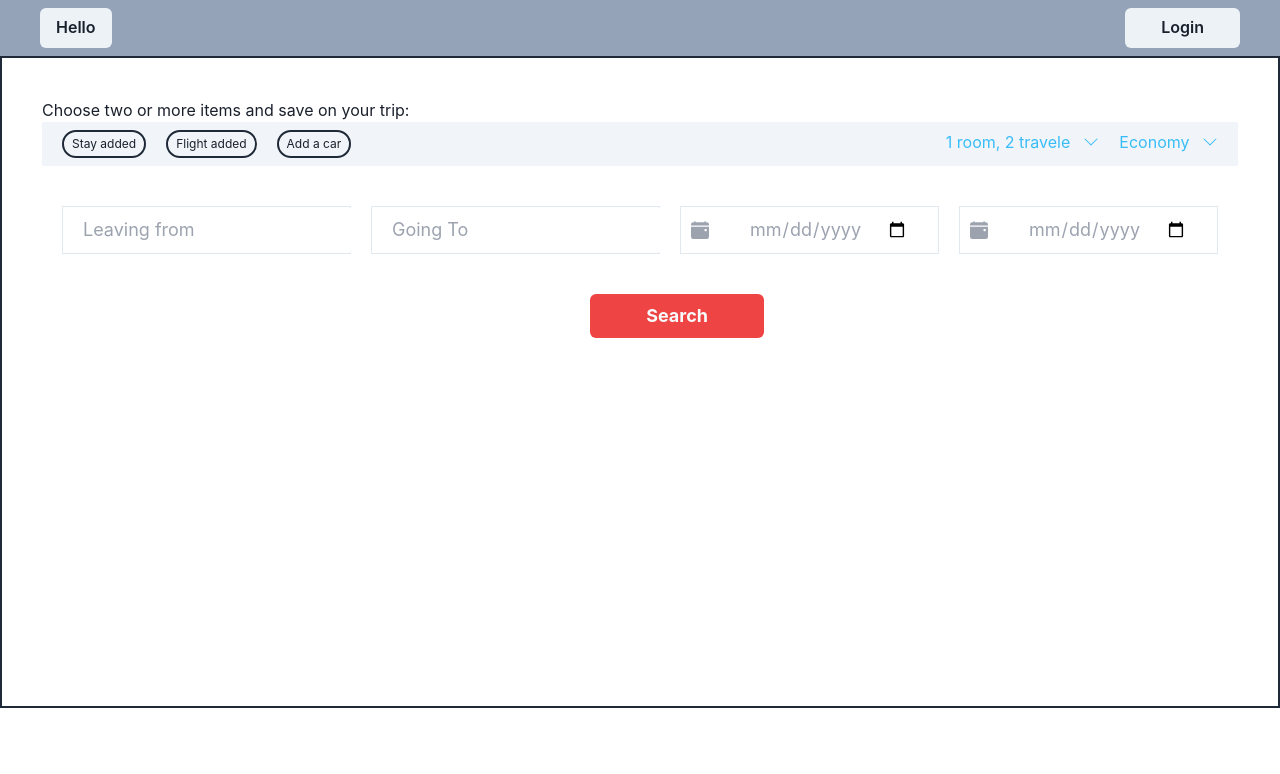
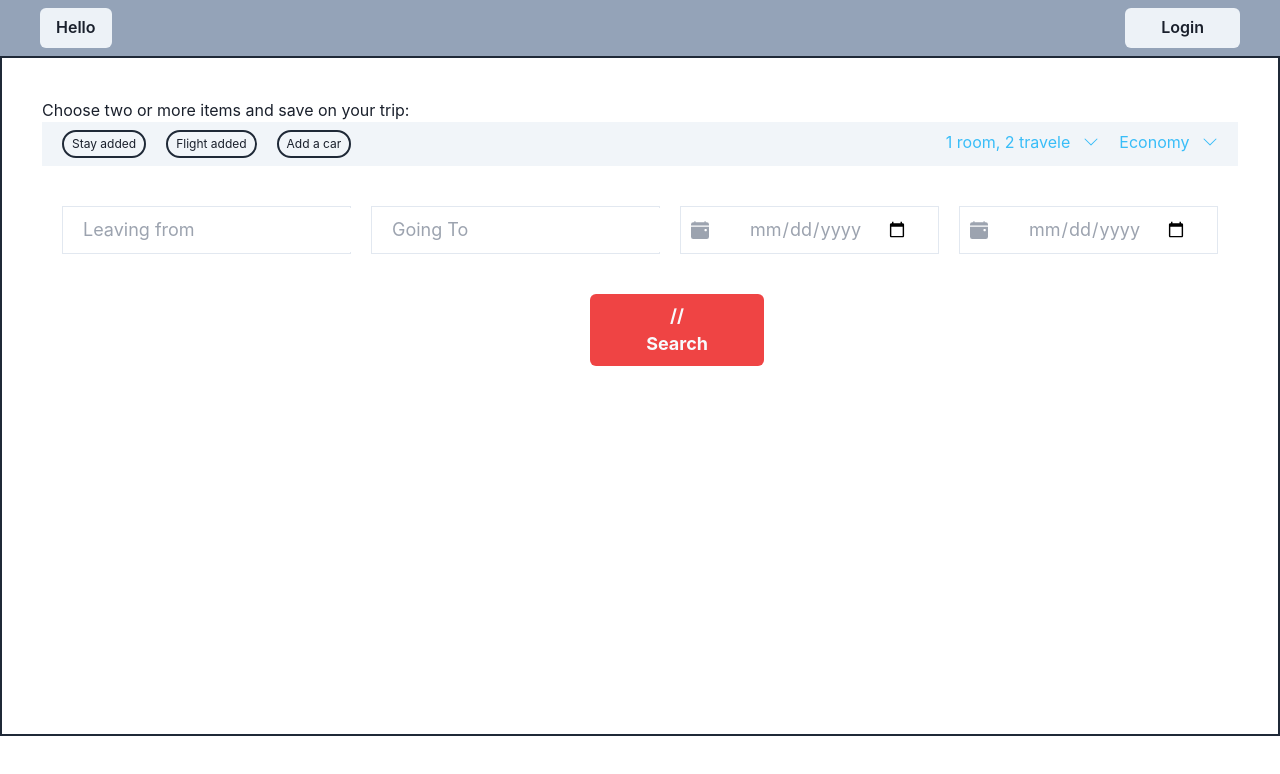
Before and after one commit to VivekJawale/Orbitz-clone, a React (Create React App) app: page / in a window 1280 px wide. Shown: the top 774 px of the page. Built offline with nearby package versions, Linux system fonts and the light colour scheme.

Commit message:
added day4

```diff
--- a/src/components/Packages.jsx
+++ b/src/components/Packages.jsx
@@ -97,7 +97,7 @@ const Packages = () => {
           onClick={() => setLorem(!lorem)}
           className="py-2 text-lg font-bold duration-1000 bg-red-500 rounded-md px-14 text-slate-50 hover:scale-150 "
         >
-          Search
+          // Search
         </button>
       </div>
       <div className="my-20">
```
